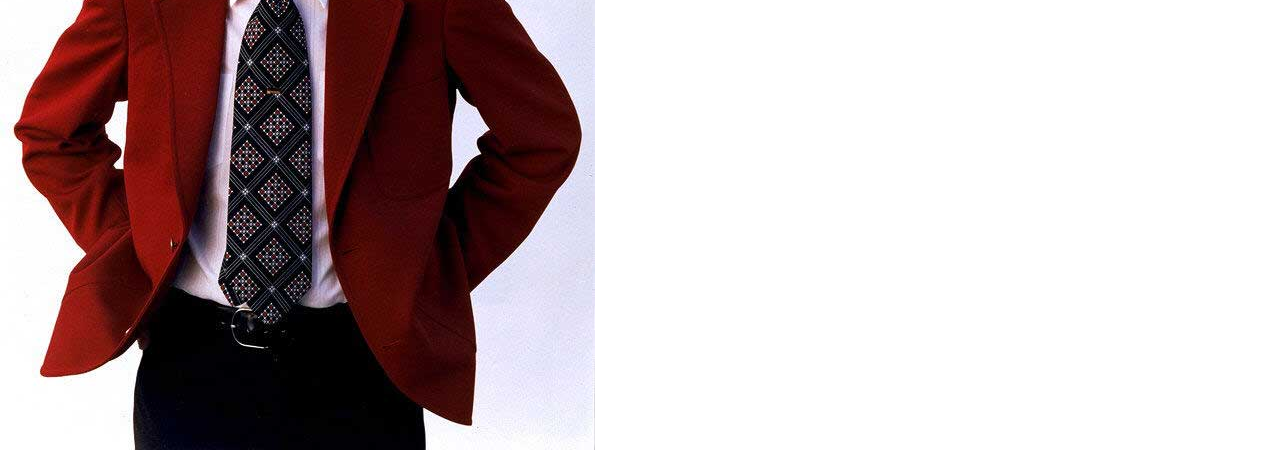
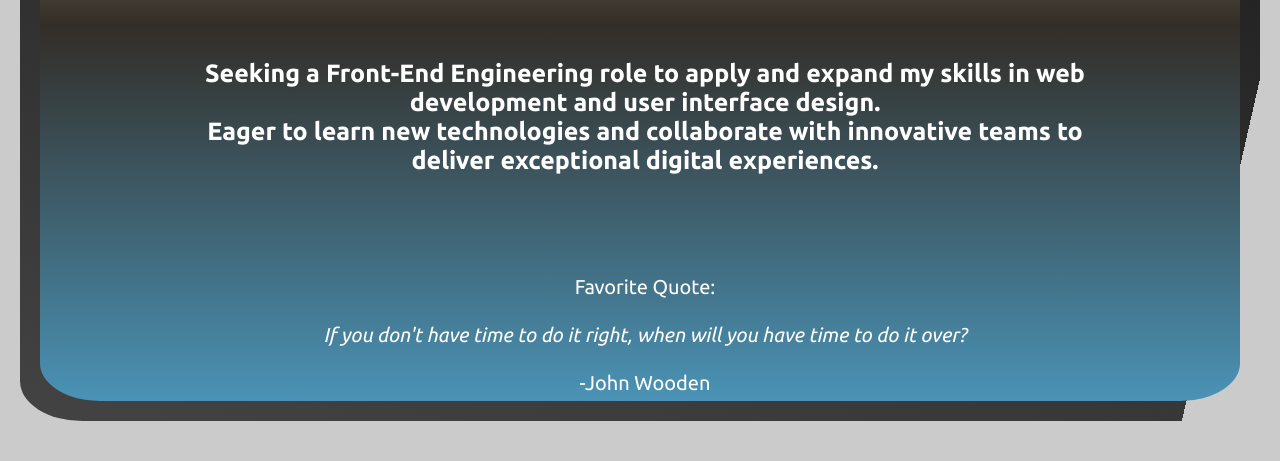
Before and after one commit to Prim967/Portfolio, a plain HTML site: page index.html in a window 1280 px wide. Shown: the part 529-990 px from the top of the page. Drawn offline with Linux system fonts and the light colour scheme.

Commit message:
Added style to home page with Profession and Objective

```diff
--- a/index.html
+++ b/index.html
@@ -9,6 +9,7 @@
     <link rel="preconnect" href="https://fonts.gstatic.com" crossorigin>
     <link href="https://fonts.googleapis.com/css2?family=Ubuntu:ital,wght@0,300;0,400;0,500;0,700;1,300;1,400;1,500;1,700&display=swap" rel="stylesheet">
     <link rel="stylesheet" href="https://cdnjs.cloudflare.com/ajax/libs/font-awesome/6.5.2/css/all.min.css" integrity="sha512-SnH5WK+bZxgPHs44uWIX+LLJAJ9/2PkPKZ5QiAj6Ta86w+fsb2TkcmfRyVX3pBnMFcV7oQPJkl9QevSCWr3W6A==" crossorigin="anonymous" referrerpolicy="no-referrer" />
+    <link href="https://fonts.googleapis.com/css2?family=Orbitron:wght@400..900&display=swap" rel="stylesheet">
 
 </head>
 <body>
@@ -31,23 +32,35 @@
     </header>
 
     <!--Home section -->
-    <div></div>
     <div class="container-home">
-        <div class="profession">
-          <h1>Front Web Engineer</h1>
-          <p>Seeking a Front End Engineering role to apply and expand my skills in web development and user interface design. Eager to learn new technologies and collaborate with innovative teams to deliver exceptional digital experiences.</p>
-        </div>
-        <div class="fav-quote">
-            <blockquote>
-                If you don't have time to do it right, whe will you have time to do it over?
-            </blockquote>
-            <img src="/resources/imgs/John Wooden.jpg" alt="John Wooden">
+        <div class="card-outer">
+            <div class="spinning-border"></div>
+            <div class="card-inner">
+                <svg
+                stroke="currentColor"
+                fill="currentColor"
+                stroke-width="0"
+                viewBox="0 0 1024 1024"
+                height="1em"
+                width="1em"
+                xmlns="http://www.w3.org/2000/svg"
+                >
+                <path d="M988 548c-19.9 0-36-16.1-36-36 0-59.4-11.6-117-34.6-171.3a440.45 440.45 0 0 0-94.3-139.9 437.71 437.71 0 0 0-139.9-94.3C629 83.6 571.4 72 512 72c-19.9 0-36-16.1-36-36s16.1-36 36-36c69.1 0 136.2 13.5 199.3 40.3C772.3 66 827 103 874 150c47 47 83.9 101.8 109.7 162.7 26.7 63.1 40.2 130.2 40.2 199.3.1 19.9-16 36-35.9 36z"
+                ></path>></svg>
+
+                <div class="profession">
+                    <h1 id="job"><strong>Front-End Engineer</strong></h1>
+                    <h3 id="obj">Seeking a Front-End Engineering role to apply and expand my skills in web development and user interface design. <br>Eager to learn new technologies and collaborate with innovative teams to deliver exceptional digital experiences.</h3>
+                    <blockquote id="quote">
+                        Favorite Quote: <br><br>
+                        <em>If you don't have time to do it right, when will you have time to do it over?</em> <br><br>
+                        -John Wooden
+                    </blockquote>
+                </div>
+            </div>
         </div>
     </div>
 
-
-
-    <div></div>
 </body>
 </html>
 
--- a/resources/index.css
+++ b/resources/index.css
@@ -4,6 +4,9 @@
     padding: 0px;
 }
 
+body {
+    background-color: #CBCBCB;
+}
 
 /** The Navigation Bar Start**/
 header {
@@ -71,7 +74,7 @@ header {
 }
 
 #name {
-    margin-left: 25px;
+    margin-left: 20px;
 }
 
 /* Head shot photo */
@@ -94,3 +97,106 @@ a {
 a:hover {
     color: #C4EAFF;
 }
+
+
+/* Home Page */
+.container-home {
+    font-family: "Ubuntu", sans-serif;
+    display: block;
+    margin: 40px 20px;
+    display: flex;
+}
+
+.container-home .profession {
+    display: flex;
+    justify-content: space-around;
+    flex-wrap: wrap;
+    align-content: flex-end;
+}
+
+.profession {
+    align-items: center;
+    text-align: center;
+    padding: 300px 40px;
+    margin: 40px 40px;
+}
+
+#job, #obj, #quote {
+    margin: 50px;
+}
+
+#job {
+    font-size: 130px;
+    color: #000;
+    font-family: "Orbitron", sans-serif;
+    text-shadow: #Fff 1px 0 15px;
+    font-style: italic;
+}
+
+#obj {
+    margin-top: 25px;
+    color:#fff;
+    font-size: 25px;
+}
+
+#quote {
+    color: #fff;
+    font-size: 20px;
+}
+
+/* border */
+.card-outer {
+    background: #CBCBCB;
+    padding: 20px;
+    overflow: hidden;
+    z-index: 3;
+    position: relative;
+    border-radius: 5%;
+}
+
+/* inner div background */
+.card-inner {
+    width: auto;
+    height: 750px;
+    display: flex;
+    align-items: center;
+    justify-content: center;
+    position: relative;
+
+    z-index: 5;
+    background-color: #4A93B6;
+    border-radius: 5%;
+    background-image: linear-gradient(#FFE4C4,#332D27,#4A93B6);
+}
+
+/* svg spining icon */
+.spinning-border{
+    background: linear-gradient(
+    90deg,
+    #000,
+    #575757
+    );
+    position: absolute;
+    z-index: 4;
+    inset: 0;
+
+    animation: spin 7s linear infinite;
+    scale: 1.56;
+}
+
+svg {
+    font-size: 36px;
+    color: #819BA8;
+    animation: spin 2s linear infinite;
+    visibility: hidden;
+}
+
+/*animation for spinning svg*/
+@keyframes spin {
+    from{
+        rotate: 360deg;
+    }
+    to {
+        rotate: 0deg;
+    }
+}
```
Also changed, not shown: resources/imgs/blue background.jpg (added).
